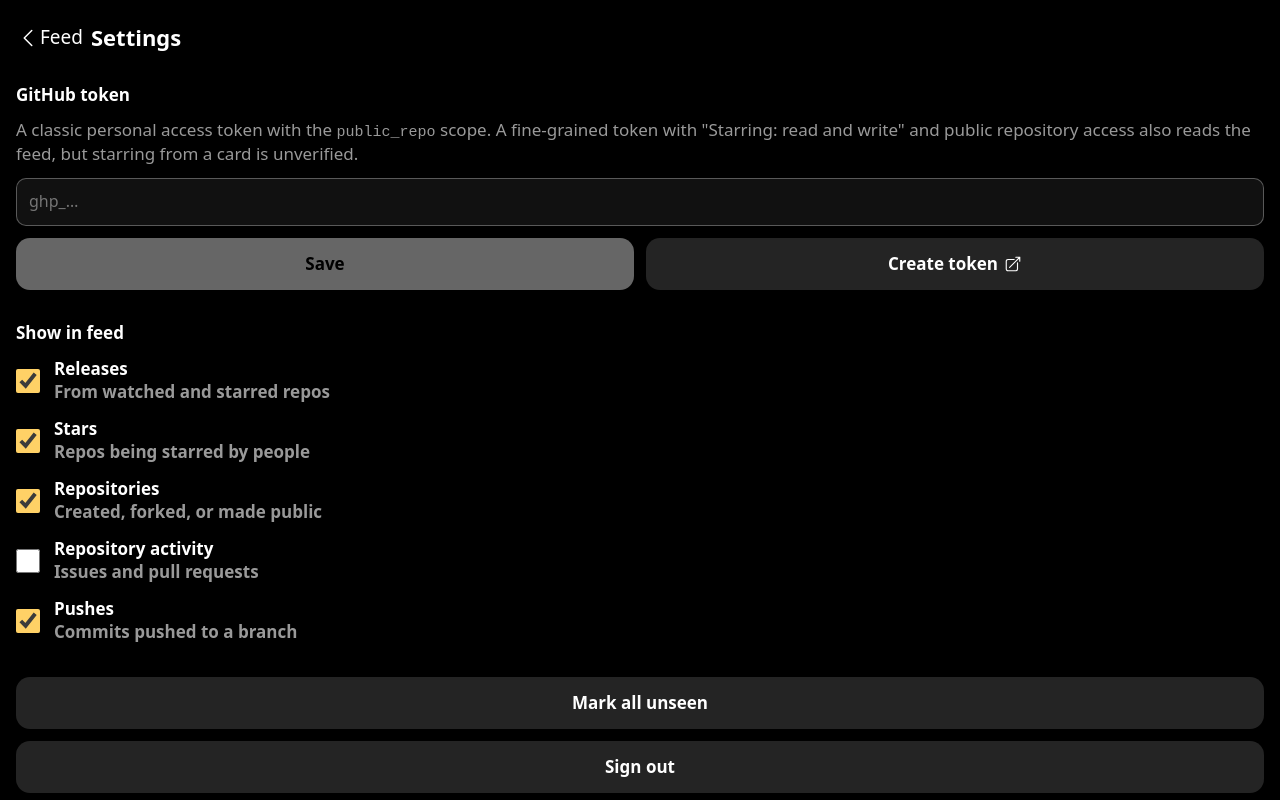
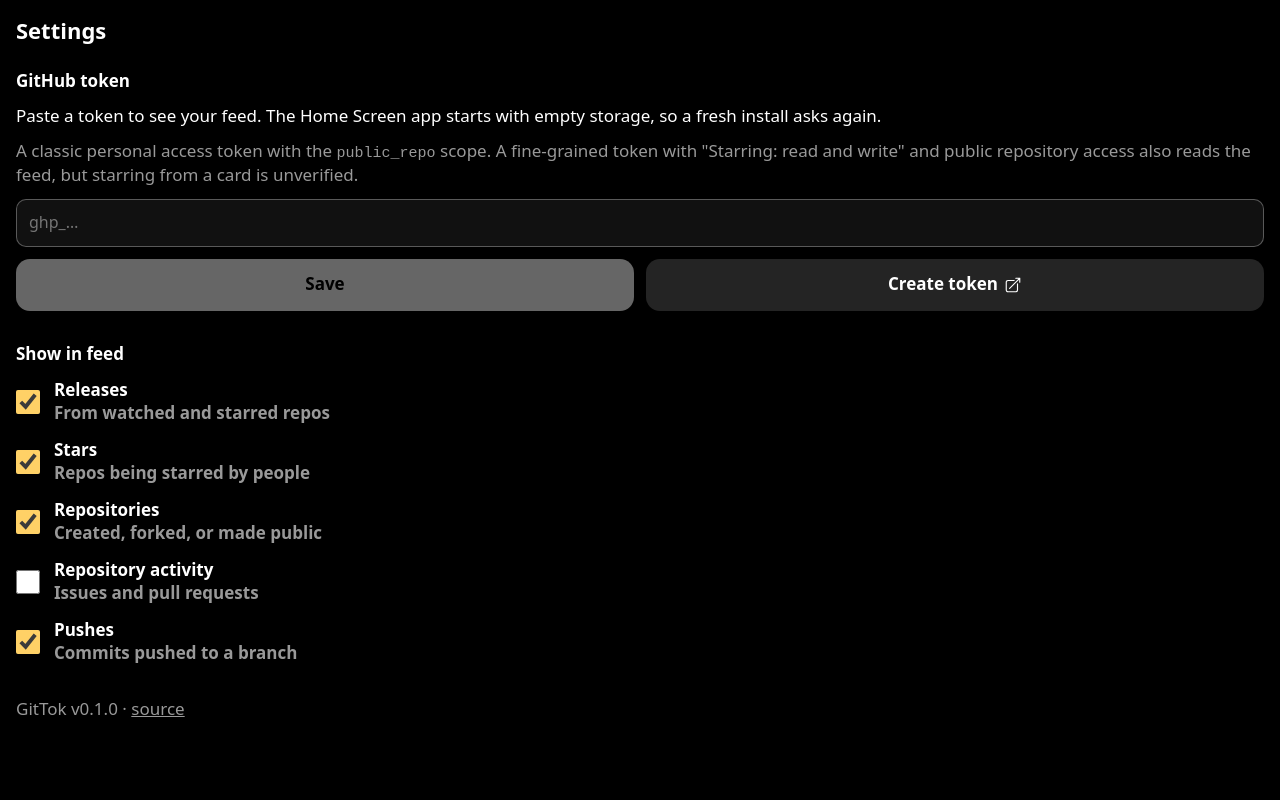
Before and after one commit to s0up4200/gittok, a React (Vite) app: page /#settings in a window 1280 px wide. Built offline with nearby package versions, Linux system fonts and the light colour scheme.

Commit message:
Hide Back and Sign out in settings until a token is saved

```diff
--- a/src/Settings.tsx
+++ b/src/Settings.tsx
@@ -46,14 +46,17 @@
   return (
     <main className="settings">
       <header>
-        <a href="#" className="back" aria-label="Back to feed">
-          <ChevronLeftIcon className="icon" /> Feed
-        </a>
+        {p.token && (
+          <a href="#" className="back" aria-label="Back to feed">
+            <ChevronLeftIcon className="icon" /> Feed
+          </a>
+        )}
         <h1>Settings</h1>
       </header>
 
       <section>
         <label htmlFor="token">GitHub token</label>
+        {!p.token && <p>Paste a token to see your feed. The Home Screen app starts with empty storage, so a fresh install asks again.</p>}
         <p className="dim">
           A classic personal access token with the <code>public_repo</code> scope. A fine-grained token with "Starring: read and write" and public
           repository access also reads the feed, but starring from a card is unverified.
@@ -91,6 +94,7 @@
         ))}
       </section>
 
+      {p.token && (
       <section>
         <button
           className="big-btn secondary"
@@ -114,6 +118,7 @@
         </button>
         {note && <p className="dim">{note}</p>}
       </section>
+      )}
 
       <footer className="dim">
         GitTok v{version} ·{' '}
```
